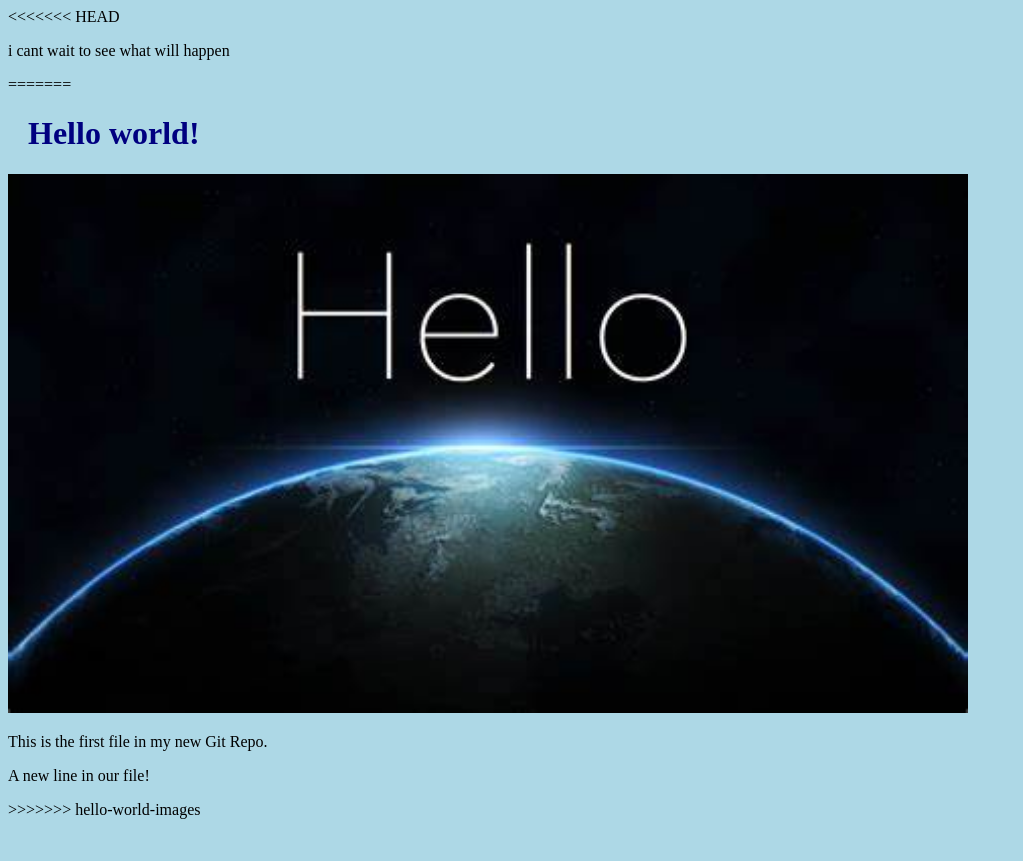
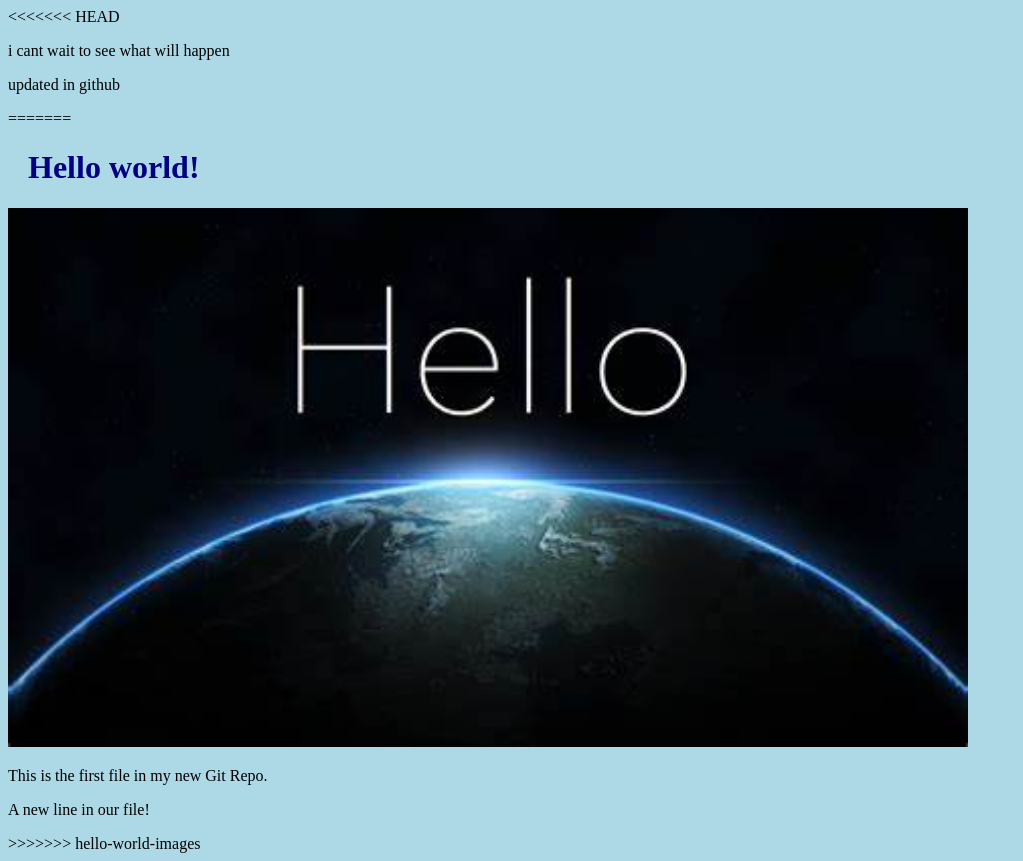
Before and after one commit to betty1207/tools-practice, a plain HTML site: page index.html in a window 1280 px wide. Shown: the whole page, without its empty margins (0-1023 px from the left). Before the commit the page ends 827 px from the top, so only its background shows below. Drawn offline with Linux system fonts and the light colour scheme.

Commit message:
Update index.html on github

```diff
--- a/index.html
+++ b/index.html
@@ -7,6 +7,7 @@
 <body>
 <<<<<<< HEAD
    <p>i cant wait to see what will happen</p>
+   <p>updated in github</p>
 =======
 <h1>Hello world!</h1>
 <div><img src="OIP.jpg" alt="Hello World from Space"
```
